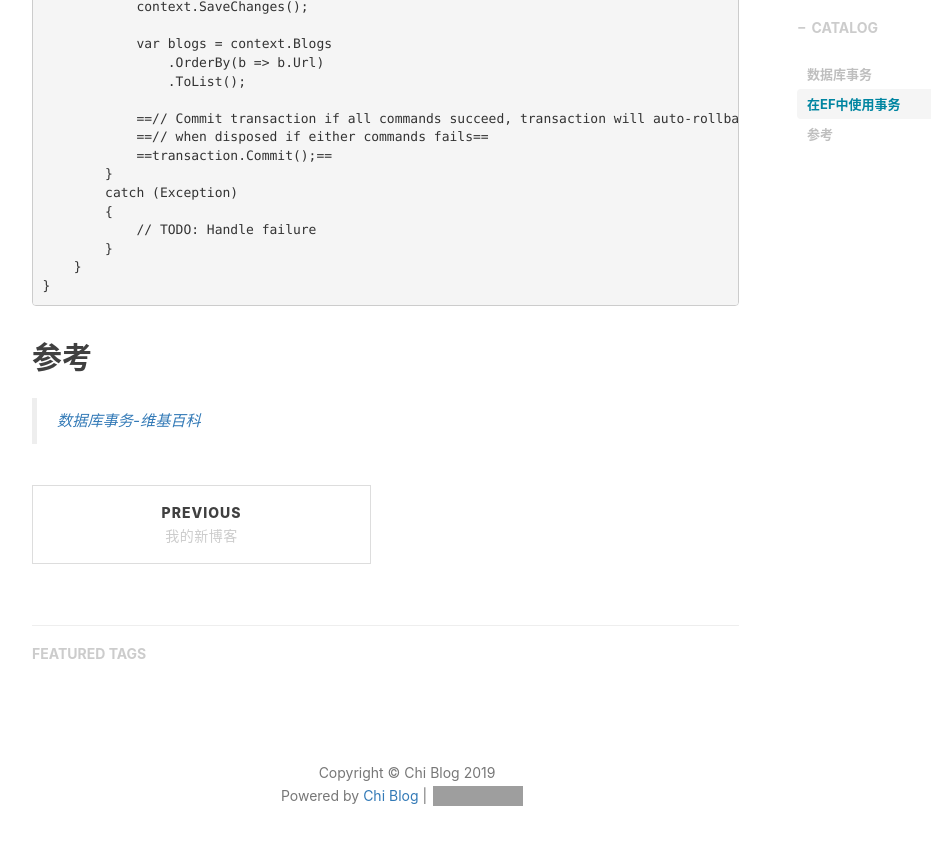
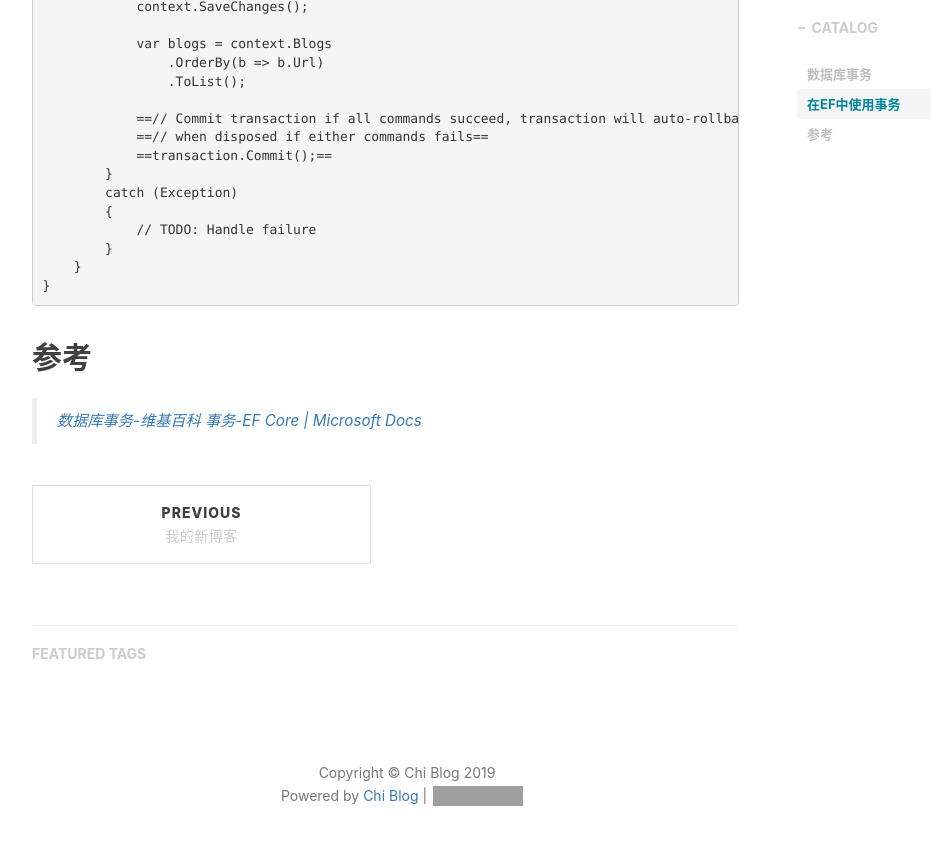
Before and after one commit to realZhangChi/realZhangChi.github.io, a Jekyll site: the page built from _posts/2019-06-28-ef-and-Transaction.markdown, in a window 1280 px wide and 900 px high, scrolled down 1644 px. Shown: the top 845 px of the window, without its empty margins (233-1164 px from the left). Built offline with Jekyll 4.4.1, drawn with Linux system fonts in a browser that asks for light colours; nearby versions of some CDN libraries; comment, search, counter and statistics services are not loaded; grey boxes are pictures that could not be loaded.

Commit message:
添加微软文档引用

```diff
--- a/_posts/2019-06-28-ef-and-Transaction.markdown
+++ b/_posts/2019-06-28-ef-and-Transaction.markdown
@@ -68,3 +68,4 @@ using (var context = new BloggingContext())
 ## 参考
 
 > [数据库事务-维基百科](https://zh.wikipedia.org/wiki/%E6%95%B0%E6%8D%AE%E5%BA%93%E4%BA%8B%E5%8A%A1)
+> [事务-EF Core | Microsoft Docs](https://docs.microsoft.com/zh-cn/ef/core/saving/transactions)
```
